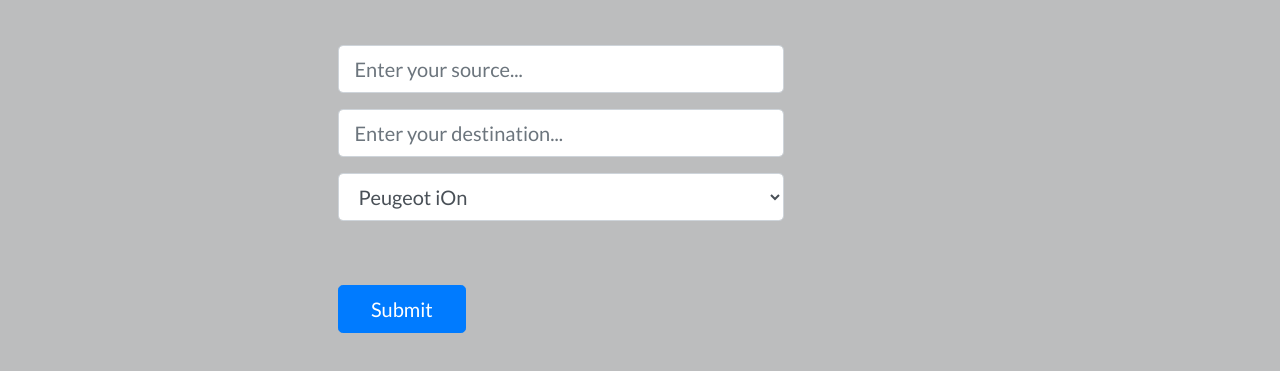
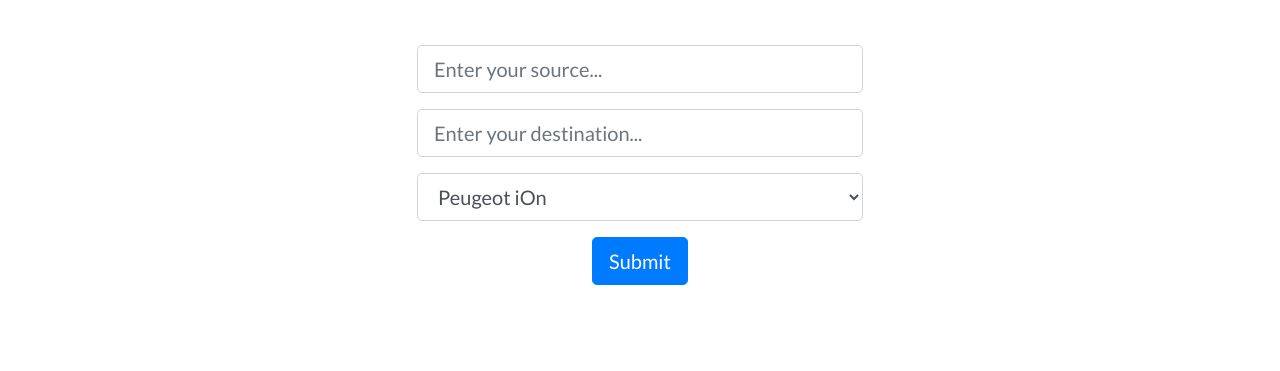
Before and after one commit to TimothyV97/HackDavis2019, a website: page index.html in a window 1280 px wide. Shown: the part 309-680 px from the top of the page. Drawn offline with Linux system fonts and the light colour scheme.

Commit message:
Update html

```diff
--- a/index.html
+++ b/index.html
@@ -16,8 +16,7 @@
   <!-- Custom fonts for this template -->
   <link href="vendor/fontawesome-free/css/all.min.css" rel="stylesheet">
   <link href="vendor/simple-line-icons/css/simple-line-icons.css" rel="stylesheet" type="text/css">
-  <link href="https://fonts.googleapis.com/css?family=Lato:300,400,700,300italic,400italic,700italic" rel="stylesheet"
-    type="text/css">
+  <link href="https://fonts.googleapis.com/css?family=Lato:300,400,700,300italic,400italic,700italic" rel="stylesheet" type="text/css">
 
   <!-- Custom styles for this template -->
   <link href="css/landing-page.min.css" rel="stylesheet">
@@ -39,7 +38,7 @@
 
   <!-- Masthead -->
   <header class="masthead text-white text-center">
-    <div class="overlay"></div>
+
     <div class="container">
       <div class="row">
         <div class="col-xl-9 mx-auto">
@@ -47,29 +46,28 @@
         </div>
         <div class="col-md-10 col-lg-8 col-xl-7 mx-auto">
           <form class="form-horizontal">
-            <div class="form-group">
+            <div class="form-group" align="center">
               <div class="col-12 col-md-9 mb-2 mb-md-0">
-                <input type="text" name="source" id="source" class="form-control form-control-lg"
-                  placeholder="Enter your source...">
+                <input type="text" name = "source" id = "source" class="form-control form-control-lg" placeholder="Enter your source...">
               </div>
             </div>
-            <div class="form-group">
+            <div class="form-group" align="center">
               <div class="col-12 col-md-9 mb-2 mb-md-0">
-                <input type="text" name="destination" id="destination" class="form-control form-control-lg"
-                  placeholder="Enter your destination...">
+                <input type="text" name = "destination" id = "destination" class="form-control form-control-lg" placeholder="Enter your destination...">
+              </div>
+
+            </div>
+
+            <div class="form-group" align="center">
+              <div class="col-12 col-md-9 mb-2 mb-md-0">
+              <select name = "car model" id = "carType" class="form-control form-control-lg">
+              </select>
+              <script>addCars();</script>
               </div>
             </div>
-              <div class = "form-group">
-                <div class="col-12 col-md-9 mb-2 mb-md-0">
-                  <select name="car model" id="carType" class="form-control form-control-lg">
-                  </select>
-                  <script>addCars();</script>
-                </div>
-              </div>
-              <br><br>
-              <div class="col-12 col-md-3">
-                <button onclick="clickFunction()" type="button" class="btn btn-block btn-lg btn-primary">Submit</button>
-              </div>
+
+            <div>
+              <button onclick="clickFunction()" type="button" class="btn btn-lg btn-primary">Submit</button>
             </div>
           </form>
         </div>
```
